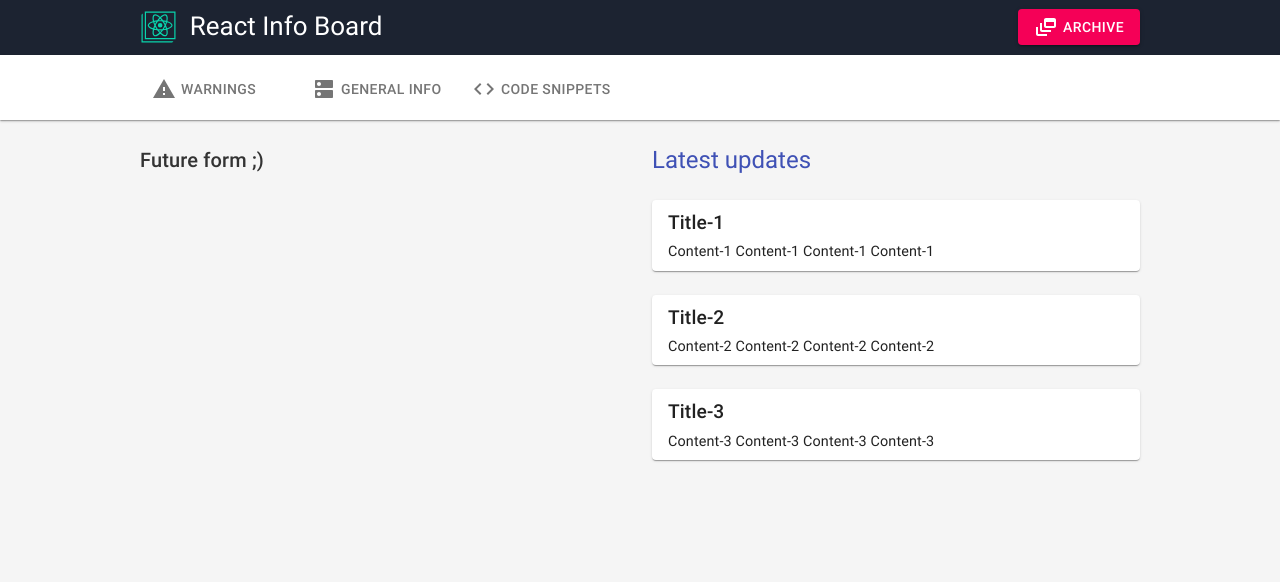
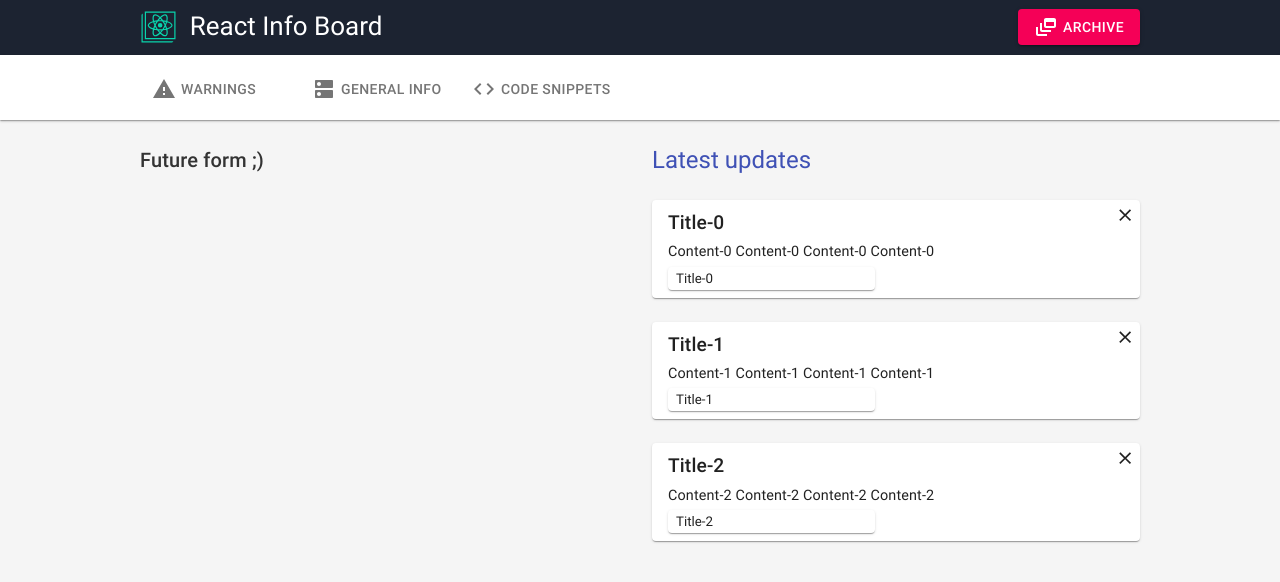
Before and after one commit to xsorter/react-info-board, a React (Create React App) app: page / in a window 1280 px wide. Shown: the top 582 px of the page. Built offline with nearby package versions, Linux system fonts and the light colour scheme.

Commit message:
rmekhed: list actions

```diff
--- a/src/HomePage/HomePageList/HomePageList.js
+++ b/src/HomePage/HomePageList/HomePageList.js
@@ -4,7 +4,12 @@ import HomePageListItem from './HomePageListItem/HomePageListItem';
 import Typography from '@material-ui/core/Typography';
 class HomePageList extends Component {
   state = {
-    warningList: [
+    itemList: [
+      {
+        id: 'unid-0',
+        title: 'Title-0',
+        content: 'Content-0 Content-0 Content-0 Content-0',
+      },
       {
         id: 'unid-1',
         title: 'Title-1',
@@ -15,30 +20,36 @@ class HomePageList extends Component {
         title: 'Title-2',
         content: 'Content-2 Content-2 Content-2 Content-2',
       },
-      {
-        id: 'unid-3',
-        title: 'Title-3',
-        content: 'Content-3 Content-3 Content-3 Content-3',
-      },
     ],
   };
-  deleteWarning = warningIndex => {
-    const newWarnings = [...this.state.warningList];
-    newWarnings.splice(warningIndex, 1);
-    this.setState({ warningList: newWarnings });
+  removeItemHandler = itemIndex => {
+    const newItemList = [...this.state.itemList];
+    newItemList.splice(itemIndex, 1);
+    this.setState({ itemList: newItemList });
+  };
+  itemTitleChangeHandler = (index, event) => {
+    const newItemList = [...this.state.itemList];
+    newItemList[index].title = event.target.value;
+    this.setState({ itemList: newItemList });
   };
   render() {
     return (
       <div className="HomePageList">
         <Grid container spacing={3}>
-          <Grid item xs={12} /*onClick={() => this.deleteWarning(index)} key={warning.id}*/>
+          <Grid item xs={12}>
             <Typography color="primary" className="HomePageList__title" variant="h5" component="h5">
               Latest updates
             </Typography>
           </Grid>
-          {this.state.warningList.map((warning, index) => {
+          {this.state.itemList.map((warning, index) => {
             return (
-              <HomePageListItem key={warning.id} title={warning.title} content={warning.content} />
+              <HomePageListItem
+                click={this.removeItemHandler.bind(this, index)}
+                titleChange={this.itemTitleChangeHandler.bind(this, index)}
+                title={warning.title}
+                content={warning.content}
+                key={warning.id}
+              />
             );
           })}
         </Grid>
--- a/src/HomePage/HomePageList/HomePageListItem/HomePageListItem.js
+++ b/src/HomePage/HomePageList/HomePageListItem/HomePageListItem.js
@@ -3,9 +3,11 @@ import { makeStyles } from '@material-ui/core/styles';
 import Grid from '@material-ui/core/Grid';
 import Typography from '@material-ui/core/Typography';
 import Paper from '@material-ui/core/Paper';
+import CloseIcon from '@material-ui/icons/Close';
 const useStyles = makeStyles(theme => ({
   root: {
     padding: theme.spacing(1, 2),
+    position: 'relative',
   },
   title: {
     fontSize: '1.2rem',
@@ -14,19 +16,41 @@ const useStyles = makeStyles(theme => ({
   content: {
     fontSize: '0.9rem',
   },
+  close: {
+    position: 'absolute',
+    top: '5px',
+    right: '5px',
+    fontSize: '1.2678rem',
+    cursor: 'pointer',
+    '&:hover': {
+      color: theme.palette.secondary.main,
+    },
+  },
+  textInput: {
+    boxShadow: theme.shadows[1],
+    padding: theme.spacing(0.5, 1),
+    borderRadius: theme.shape.borderRadius,
+    marginTop: theme.spacing(0.5),
+  },
 }));
-
 const HomePageListItem = props => {
   const classes = useStyles();
   return (
-    <Grid item xs={12} /*onClick={() => this.deleteWarning(index)} key={warning.id}*/>
+    <Grid item xs={12}>
       <Paper className={classes.root}>
+        <CloseIcon onClick={props.click} className={classes.close} />
         <Typography className={classes.title} variant="h6" component="h6">
           {props.title}
         </Typography>
         <Typography className={classes.content} component="p">
           {props.content}
         </Typography>
+        <input
+          value={props.title}
+          onChange={props.titleChange}
+          className={classes.textInput}
+          type="text"
+        />
       </Paper>
     </Grid>
   );
```
Also changed, not shown: 1 other file (tests, documents, lock files or other folders).
